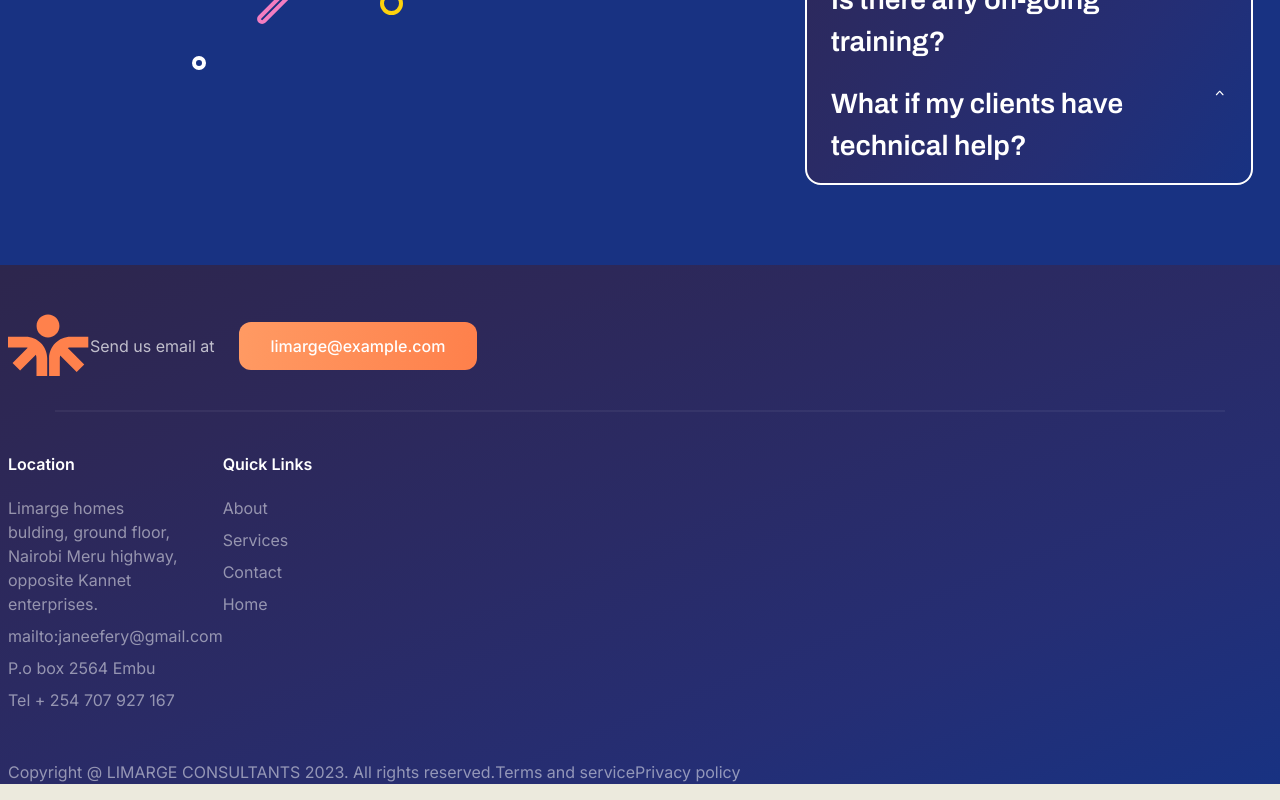
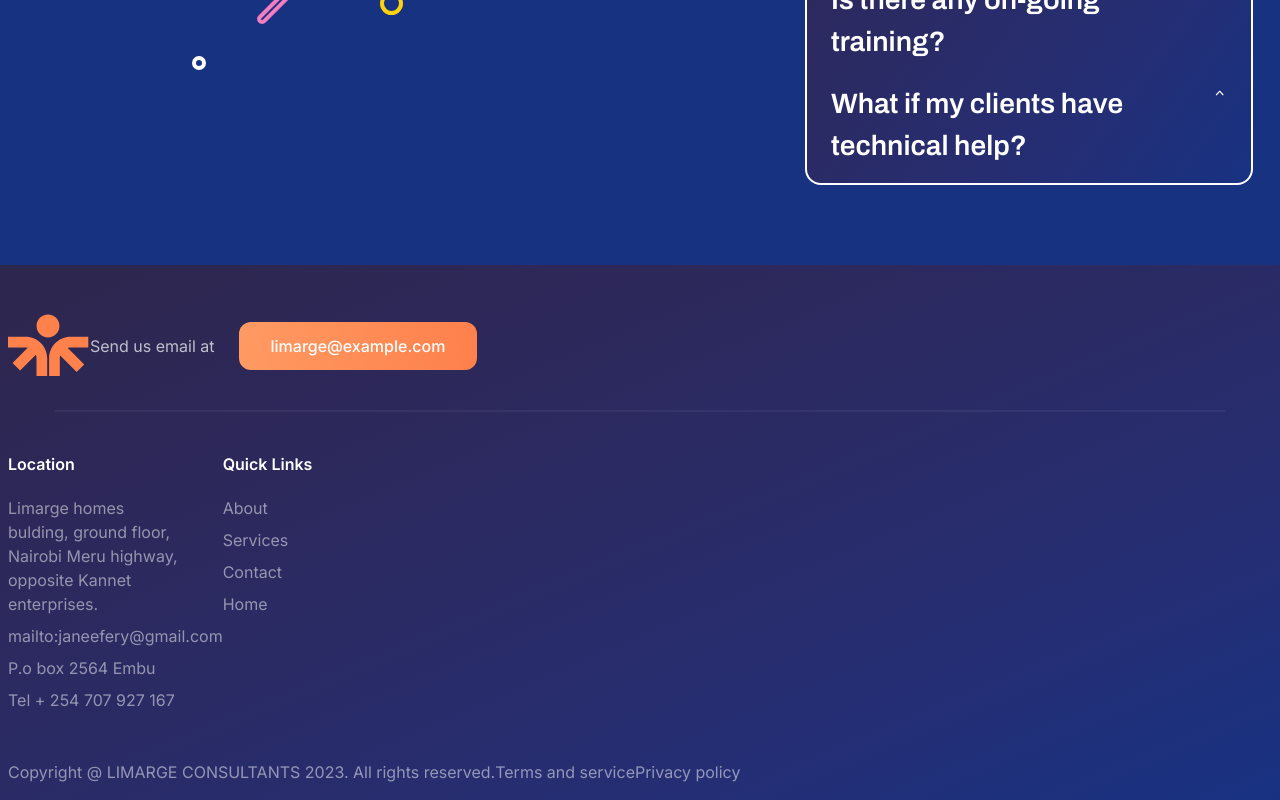
Before and after one commit to almondkiruthu/Limarge, a React (Vite) app in the folder client/: page / in a window 1280 px wide. Shown: the part 6827-7627 px from the top of the page. Built offline with nearby package versions, Linux system fonts and the light colour scheme; what prettier-plugin-tailwindcss would draw is missing.

Commit message:
I added a small padding bottom to my footer component

```diff
--- a/client/src/components/Footer.tsx
+++ b/client/src/components/Footer.tsx
@@ -1,7 +1,7 @@
 const Footer = () => {
   return (
     <>
-      <div className="footer pt-12">
+      <div className="footer pt-12 pb-4">
         <div className="container">
           <div className="flex flex-wrap items-center">
             <div className="2xl:ml-[10rem] 2xl:mr-auto">
```
